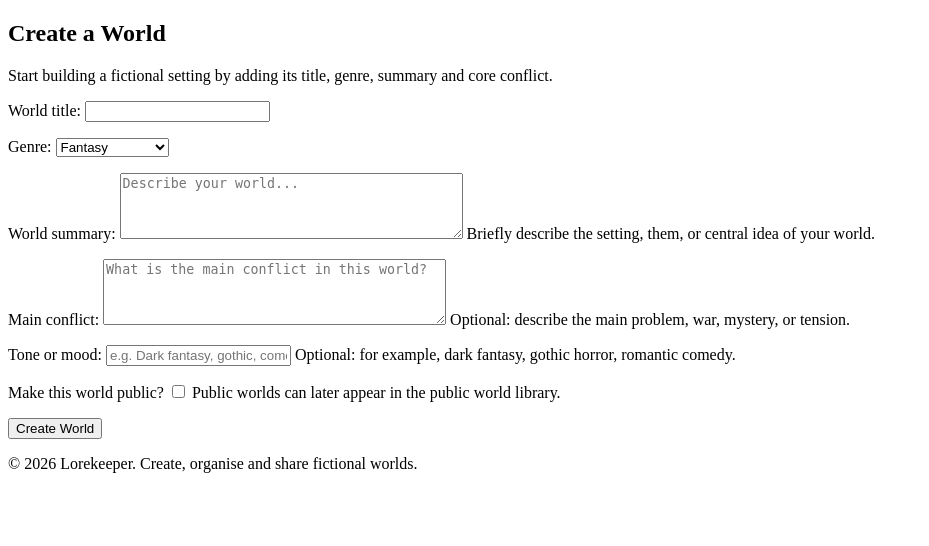
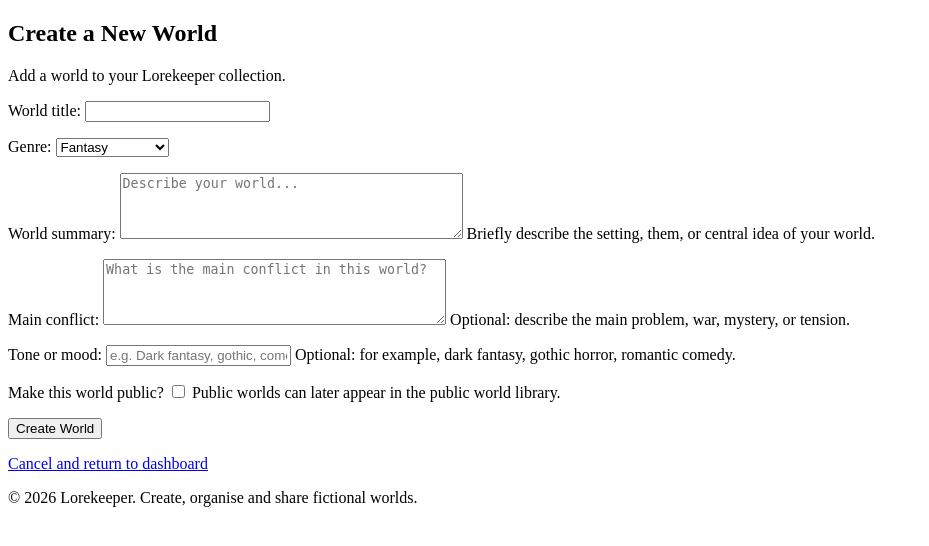
Before and after one commit to CtrlAltKismet/lorekeeper, a Django app: page /worlds/create/ in a window 1280 px wide. Shown: the part 132-678 px from the top of the page, without its empty margins (0-929 px from the left). Run offline with Django 5.2, Linux system fonts and the light colour scheme; the visitor is signed in with stand-in values (Sample User, id 1).

Commit message:
Updated world form with if and else statements if user is updating world or creating new world.

```diff
--- a/worlds/templates/worlds/world_form.html
+++ b/worlds/templates/worlds/world_form.html
@@ -1,19 +1,43 @@
 {% extends "worlds/base.html" %}
 
-{% block title %}Create World | Lorekeeper{% endblock %}
+{% block title %}
+    {% if is_update %}
+        Edit World | Lorekeeper
+    {% else %}
+        Create World | Lorekeeper
+    {% endif %}
+{% endblock %}
+
 
 {% block content %}
 <section>
-    <h1>Create a World</h1>
-    <p>
-        Start building a fictional setting by adding its title, genre, summary and core conflict.
-    </p>
+    {% if is_update %}
+        <h1>Edit World</h1>
+        <p>Update the details for {{ world.title }}</p>
+    {% else %}
+        <h1>Create a New World</h1>
+        <p>Add a world to your Lorekeeper collection.</p>
+    {% endif %}
 
     <form method="POST">
         {% csrf_token %}
         {{ form.as_p }}
 
-        <button type="submit">Create World</button>
+        {% if is_update %}
+            <button type="submit">Update World</button>
+        {% else %}
+            <button type="submit">Create World</button>
+        {% endif %}
     </form>
+
+    {% if is_update %}
+        <p>
+            <a href="{% url 'world_detail' world.id %}">Cancel and return to world details</a>
+        </p>
+    {% else %}
+        <p>
+            <a href="{% url 'dashboard' %}">Cancel and return to dashboard</a>
+        </p>
+    {% endif %}
 </section>
 {% endblock %}
```
